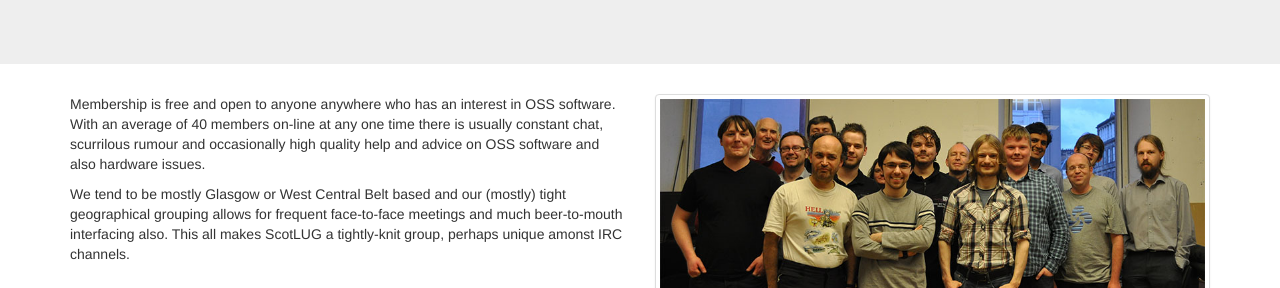
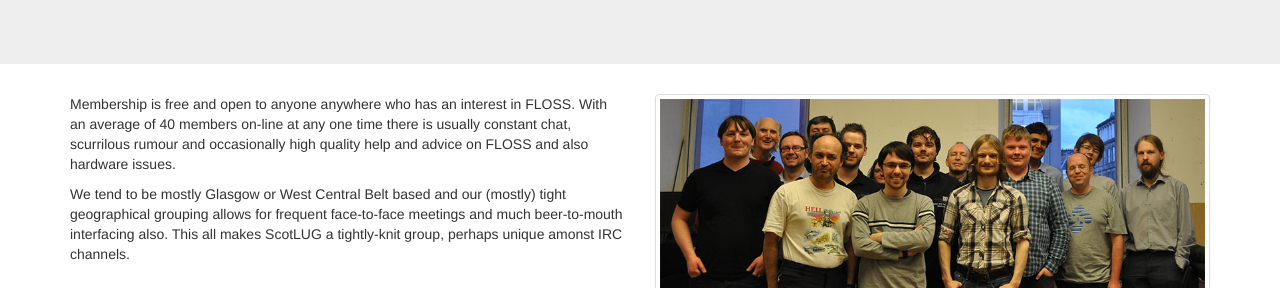
Before and after one commit to ScotLUG/scotlug.github.io, a Jekyll site: the page built from about/index.markdown, in a window 1280 px wide. Shown: the part 256-544 px from the top of the page. Built offline with Jekyll 4.4.1, drawn with Linux system fonts in a browser that asks for light colours.

Commit message:
Update index.markdown
room comments on text

```diff
--- a/about/index.markdown
+++ b/about/index.markdown
@@ -12,6 +12,6 @@ lead: |
   [freenode]: https://freenode.net/
 ---
 
-Membership is free and open to anyone anywhere who has an interest in OSS software.  With an average of 40 members on-line at any one time there is usually constant chat, scurrilous rumour and occasionally high quality help and advice on OSS software and also hardware issues.
+Membership is free and open to anyone anywhere who has an interest in FLOSS.  With an average of 40 members on-line at any one time there is usually constant chat, scurrilous rumour and occasionally high quality help and advice on FLOSS and also hardware issues.
 
 We tend to be mostly Glasgow or West Central Belt based and our (mostly) tight geographical grouping allows for frequent face-to-face meetings and much beer-to-mouth interfacing also.  This all makes ScotLUG a tightly-knit group, perhaps unique amonst IRC channels.
```
